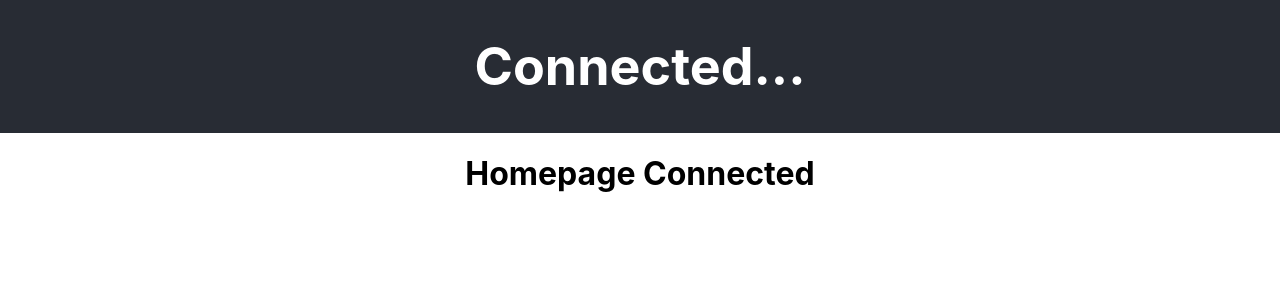
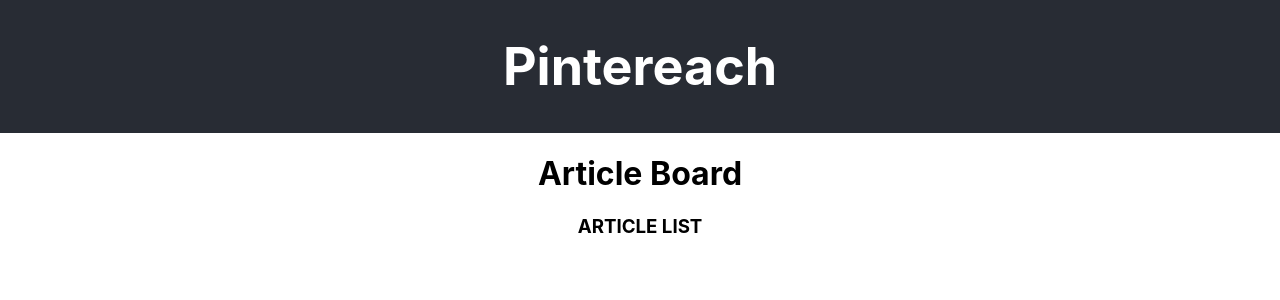
Before and after one commit to ft-pintereach-06/front-end, a React (Create React App) app in the folder pintereach/: page /home in a window 1280 px wide. Shown: the top 300 px of the page. Built offline with nearby package versions, Linux system fonts and the light colour scheme.

Commit message:
built scaffolding for ArticleList component. linked component to homepage.

```diff
--- a/pintereach/src/App.js
+++ b/pintereach/src/App.js
@@ -14,9 +14,10 @@ function App() {
     <Router>
       <div className="App">
         <header className="App-header">
-          <h1>Connected...</h1>
+          <h1>Pintereach</h1>
         </header>
         <Switch>
+          {/* Make Homepage a PrivateRoute */}
           <Route path='/home' component={Homepage}/>
           <Route path ='/signup' component={SignUpForm}/>
           <Route exact path='/' component={Login} />
--- /dev/null
+++ b/pintereach/src/components/ArticleList.js
@@ -0,0 +1,26 @@
+import React from 'react';
+
+// import ArticleCard from './ArticleCard.js';
+
+function ArticleList(props) {
+    // const { articles } = props;
+
+    // useEffect on mount?
+
+    return (
+        <div>
+            <h3>ARTICLE LIST</h3>
+            {/* articles.map(article => <ArticleCard key={article.id} article={article}) */}
+        </div>
+    )
+}
+
+// const mapStateToProps = state => {
+//     return {
+
+//     }
+// }
+
+// export default connect(mapStateToProps)(ArticleList);
+
+export default ArticleList;
--- a/pintereach/src/components/Homepage.js
+++ b/pintereach/src/components/Homepage.js
@@ -1,9 +1,12 @@
 import React from 'react'
+
+import ArticleList from './ArticleList';
 
 function Homepage() {
     return (
         <div>
-           <h1>Homepage Connected</h1>
+           <h1>Article Board</h1>
+        <ArticleList />
         </div>
     )
 }
--- a/pintereach/src/components/Login.js
+++ b/pintereach/src/components/Login.js
@@ -42,6 +42,7 @@ function Login(props) {
     //     .catch(err => {
     //         console.log(err.message)
     //     })
+
     }
 
     const handleRegisterClick = e => {
```
